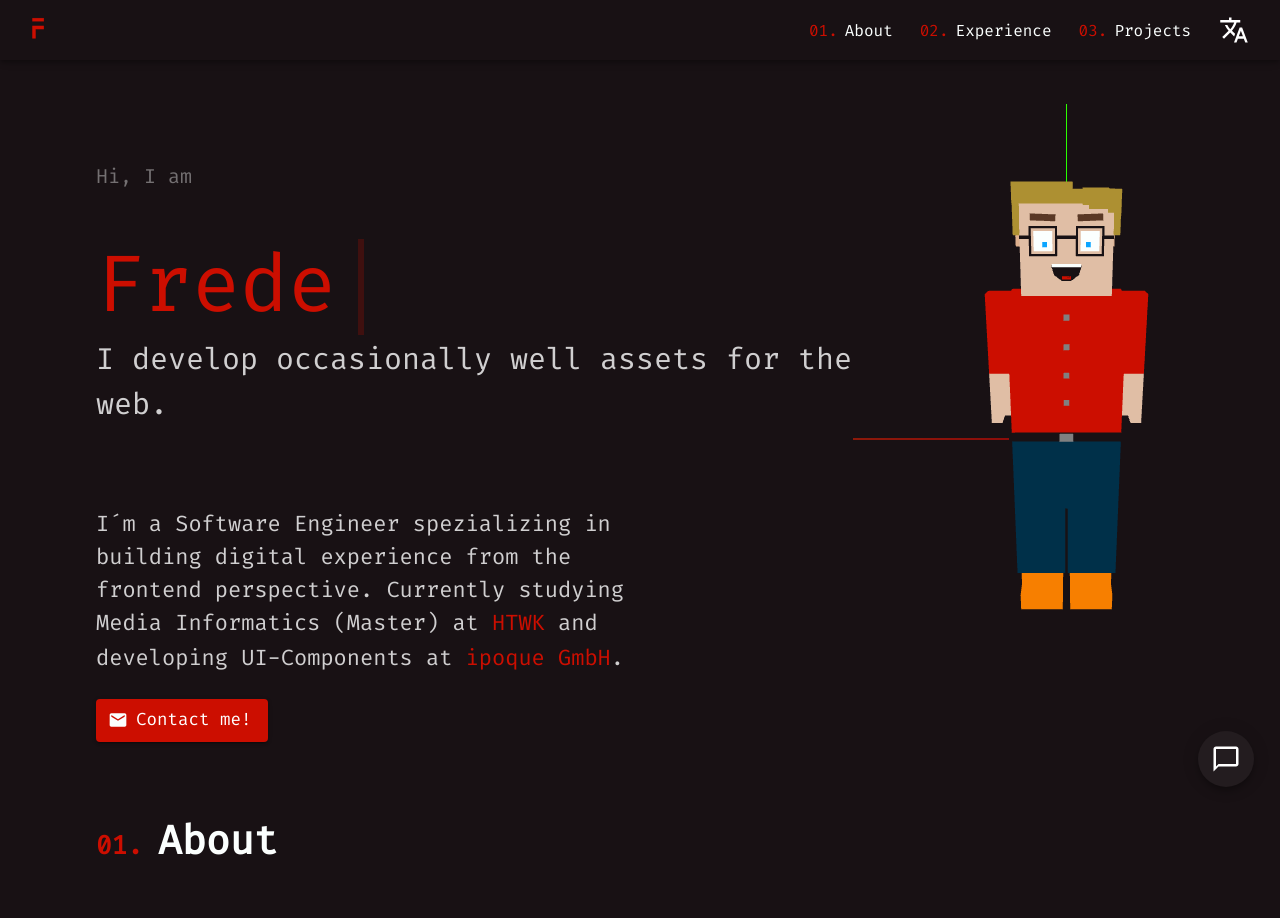
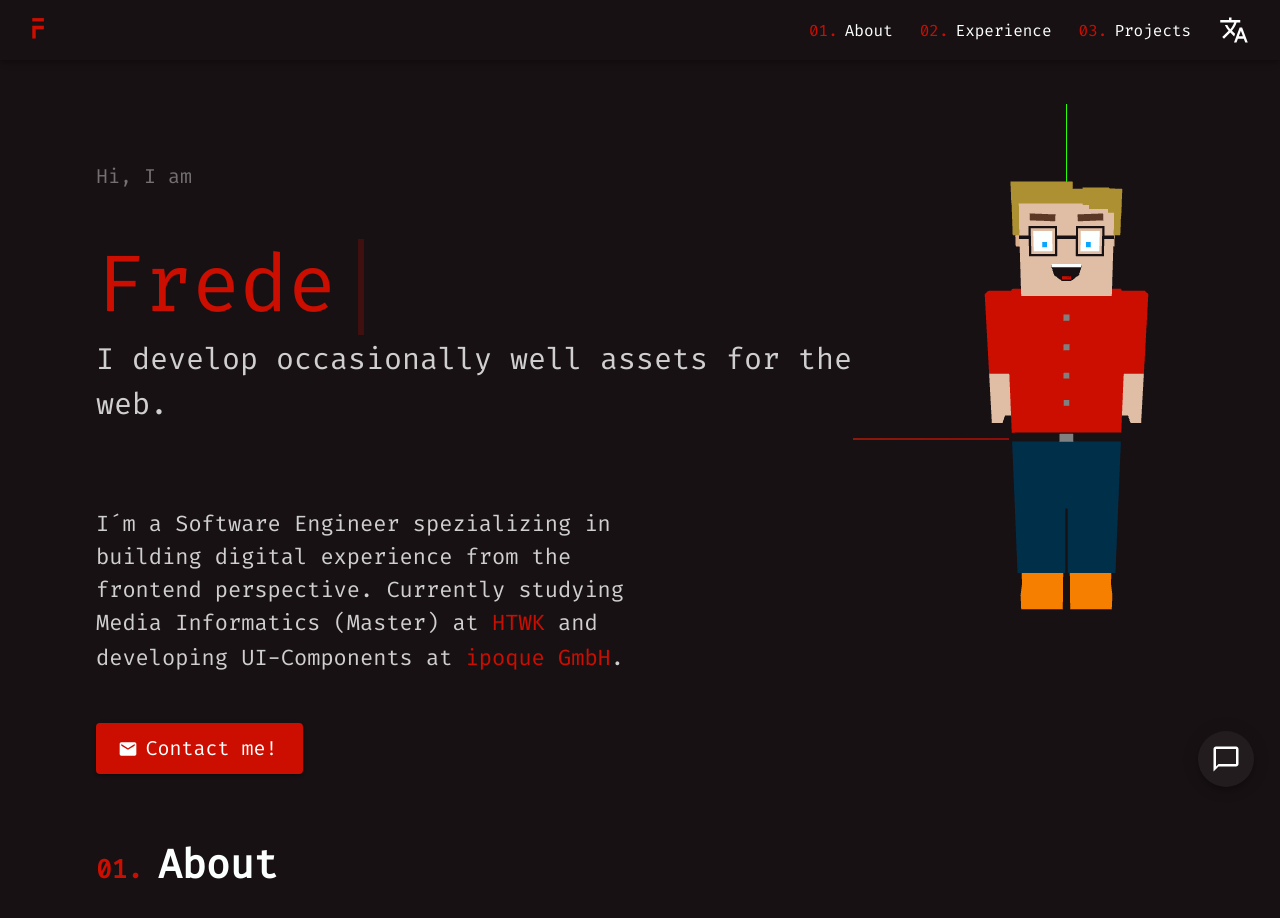
Before and after one commit to fredericbahr/portfolio, a React (Create React App) app: page / in a window 1280 px wide. Shown: the top 918 px of the page. Built offline with nearby package versions, Linux system fonts and the light colour scheme.

Commit message:
add contact

```diff
--- a/src/components/Introduction/Introduction.tsx
+++ b/src/components/Introduction/Introduction.tsx
@@ -1,6 +1,7 @@
 import { Grow, lighten, Typography } from "@mui/material";
 import React, { useEffect, useState } from "react";
 import { useTranslation } from "react-i18next";
+import { useNavigate } from "react-router-dom";
 import styled from "styled-components";
 import Typewriter from "typewriter-effect";
 import { introductionDelay, typewriterDeleteDelay, typewriterInitialDelay } from "../../utils/constants";
@@ -44,14 +45,19 @@ const StyledText = styled(Typography)`
 `;
 
 const StyledCTAButton = styled(CTAButton)`
-  display: block;
-  margin: 15vh 0 3vh 0;
+  margin: 6vh 0 3vh 0;
+  padding: 1vh 2vw;
+  font-size: 1rem;
 `;
 
 export const Introduction = () => {
   const { t } = useTranslation();
+  const navigate = useNavigate();
   const [isMounted, setIsMounted] = useState(false);
-  //const containerRef = useRef<HTMLDivElement>(null);
+
+  const handleClick = () => {
+    navigate("contact", { replace: true });
+  };
 
   useEffect(() => {
     const timeout = setTimeout(() => setIsMounted(true), introductionDelay);
@@ -90,7 +96,7 @@ export const Introduction = () => {
             {t("introduction.info.secondText")}{" "}
             <StyledLink url="https://www.ipoque.com/">{t("introduction.info.jobLink")}</StyledLink>.
           </StyledText>
-          <StyledCTAButton>Contact me!</StyledCTAButton>
+          <StyledCTAButton onClick={handleClick}>Contact me!</StyledCTAButton>
         </TextWrapper>
         <Character />
       </Grid>
--- a/src/components/util-components/CTAButton.tsx
+++ b/src/components/util-components/CTAButton.tsx
@@ -3,8 +3,9 @@ import { Button } from "@mui/material";
 import React from "react";
 import styled from "styled-components";
 
-interface IProps {
+interface IProps extends React.HTMLAttributes<HTMLButtonElement> {
   children: React.ReactNode;
+  className?: string;
 }
 
 const StyledButton = styled(Button)`
@@ -16,9 +17,9 @@ const StyledEmailIcon = styled(Email)`
   color: ${(props) => props.theme.colors.mainwhite};
 `;
 
-export const CTAButton = ({ children }: IProps) => {
+export const CTAButton = ({ children, className, onClick }: IProps) => {
   return (
-    <StyledButton variant="contained" startIcon={<StyledEmailIcon />}>
+    <StyledButton onClick={onClick} className={className} variant="contained" startIcon={<StyledEmailIcon />}>
       {children}
     </StyledButton>
   );
```
